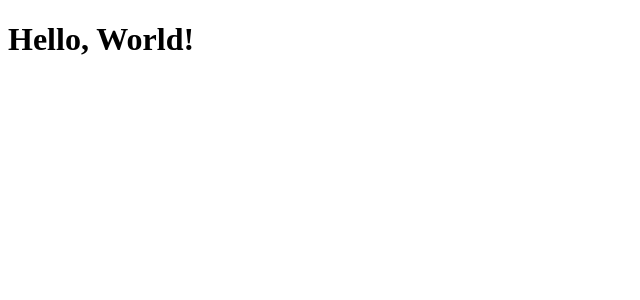
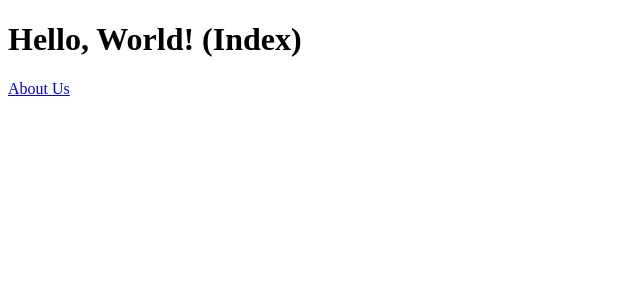
Before and after one commit to shulgindotdev/VK-Mini-Apps-Next.js, a Next.js app: page / in a window 1280 px wide. Shown: the top 300 px of the page, without its empty margins (0-640 px from the left). Built offline with nearby package versions, Linux system fonts and the light colour scheme; what @vkontakte/vk-bridge would draw is missing.

Commit message:
add link to About page

```diff
--- a/pages/index.js
+++ b/pages/index.js
@@ -1,3 +1,4 @@
+import Link from 'next/link'
 import bridge from '@vkontakte/vk-bridge';
 
 bridge.send('VKWebAppInit');
@@ -5,7 +6,10 @@ bridge.subscribe(e => console.log(e));
 
 const Index = () => (
   <div className="container">
-    <h1>Hello, World!</h1>
+    <h1>Hello, World! (Index)</h1>
+    <Link href="/about">
+      <a>About Us</a>
+    </Link>
   </div>
 )
 
```
Also changed, not shown: pages/about.js (added, +7 -0 lines).
